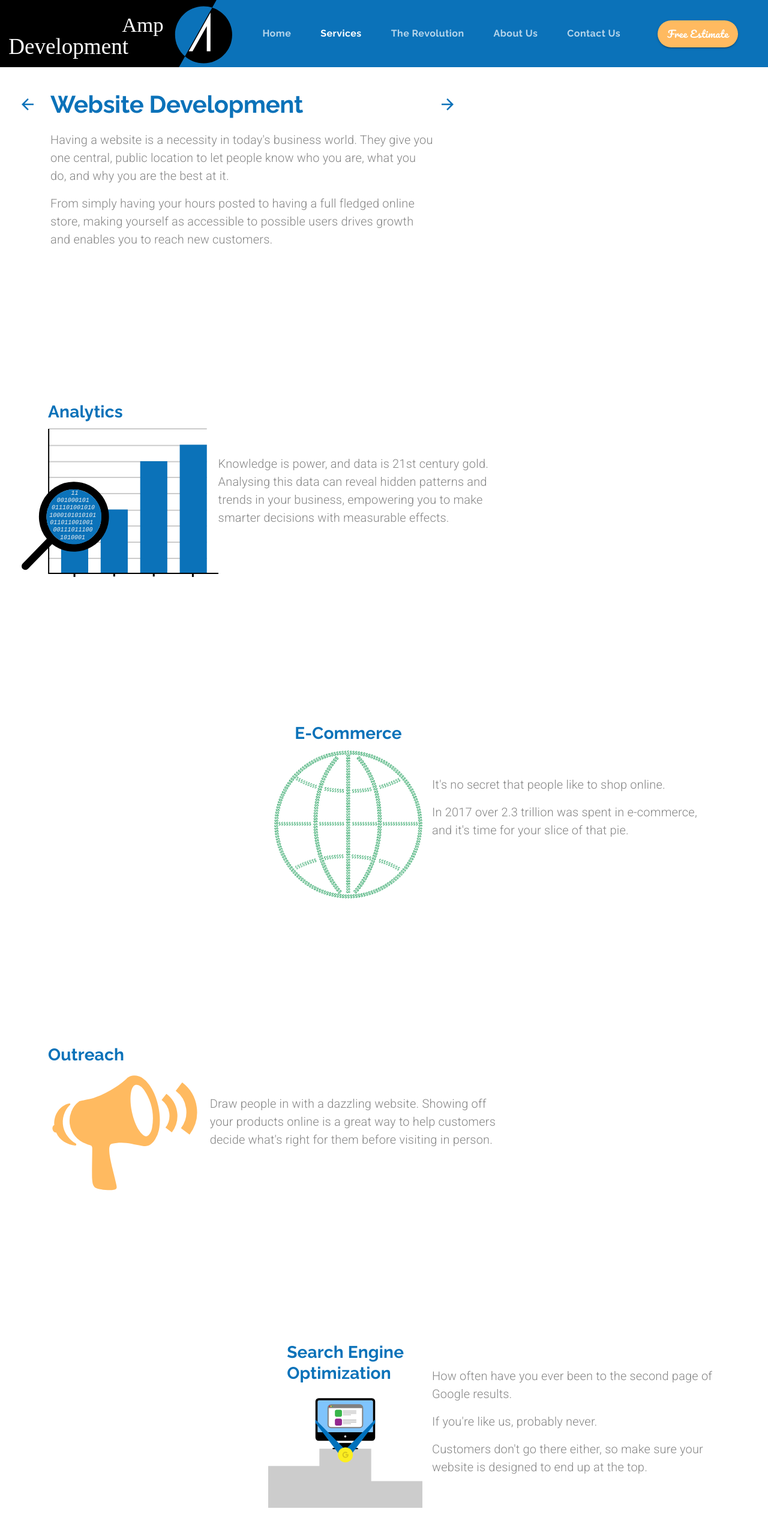
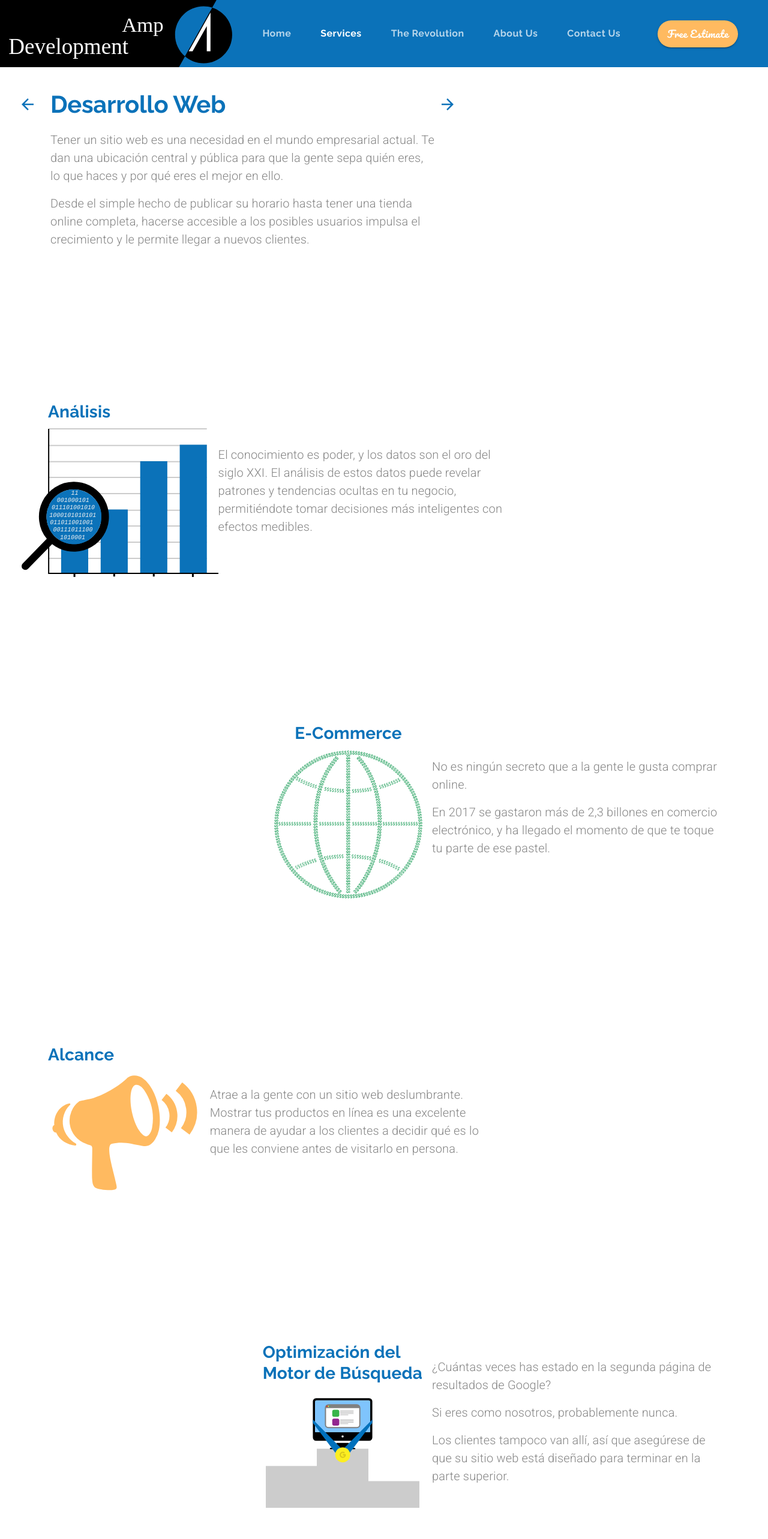
Before and after one commit to JoeContreras/arc-development, a React (Create React App) app: page /websites in a window 1280 px wide. Shown: the top 2566 px of the page at 60% size. Built offline with nearby package versions, Linux system fonts and the light colour scheme.

Commit message:
Web dev page translated

```diff
--- a/src/components/Websites.js
+++ b/src/components/Websites.js
@@ -94,19 +94,19 @@ export default function Websites(props) {
         >
           <Grid item>
             <Typography variant="h2" gutterBottom>
-              Website Development
+              Desarrollo Web
             </Typography>
           </Grid>
           <Grid item>
             <Typography variant="body1" paragraph>
-              Having a website is a necessity in today's business world. They
-              give you one central, public location to let people know who you
-              are, what you do, and why you are the best at it.
+              Tener un sitio web es una necesidad en el mundo empresarial
+              actual. Te dan una ubicación central y pública para que la gente
+              sepa quién eres, lo que haces y por qué eres el mejor en ello.
             </Typography>
             <Typography variant="body1" paragraph>
-              From simply having your hours posted to having a full fledged
-              online store, making yourself as accessible to possible users
-              drives growth and enables you to reach new customers.
+              Desde el simple hecho de publicar su horario hasta tener una
+              tienda online completa, hacerse accesible a los posibles usuarios
+              impulsa el crecimiento y le permite llegar a nuevos clientes.
             </Typography>
           </Grid>
         </Grid>
@@ -139,7 +139,7 @@ export default function Websites(props) {
           <Grid container direction="column">
             <Grid item align={matchesSM ? "center" : undefined}>
               <Typography variant="h4" gutterBottom>
-                Analytics
+                Análisis
               </Typography>
             </Grid>
             <Grid item>
@@ -157,9 +157,10 @@ export default function Websites(props) {
           align={matchesSM ? "center" : undefined}
         >
           <Typography variant="body1">
-            Knowledge is power, and data is 21st century gold. Analysing this
-            data can reveal hidden patterns and trends in your business,
-            empowering you to make smarter decisions with measurable effects.
+            El conocimiento es poder, y los datos son el oro del siglo XXI. El
+            análisis de estos datos puede revelar patrones y tendencias ocultas
+            en tu negocio, permitiéndote tomar decisiones más inteligentes con
+            efectos medibles.
           </Typography>
         </Grid>
       </Grid>
@@ -192,11 +193,11 @@ export default function Websites(props) {
           align={matchesSM ? "center" : undefined}
         >
           <Typography variant="body1" paragraph>
-            It's no secret that people like to shop online.
+            No es ningún secreto que a la gente le gusta comprar online.
           </Typography>
           <Typography variant="body1" paragraph>
-            In 2017 over 2.3 trillion was spent in e-commerce, and it's time for
-            your slice of that pie.
+            En 2017 se gastaron más de 2,3 billones en comercio electrónico, y
+            ha llegado el momento de que te toque tu parte de ese pastel.
           </Typography>
         </Grid>
       </Grid>
@@ -212,7 +213,7 @@ export default function Websites(props) {
           <Grid container direction="column">
             <Grid item align={matchesSM ? "center" : undefined}>
               <Typography variant="h4" gutterBottom>
-                Outreach
+                Alcance
               </Typography>
             </Grid>
             <Grid item>
@@ -227,9 +228,9 @@ export default function Websites(props) {
           align={matchesSM ? "center" : undefined}
         >
           <Typography variant="body1">
-            Draw people in with a dazzling website. Showing off your products
-            online is a great way to help customers decide what's right for them
-            before visiting in person.
+            Atrae a la gente con un sitio web deslumbrante. Mostrar tus
+            productos en línea es una excelente manera de ayudar a los clientes
+            a decidir qué es lo que les conviene antes de visitarlo en persona.
           </Typography>
         </Grid>
       </Grid>
@@ -247,7 +248,7 @@ export default function Websites(props) {
           <Grid container direction="column" alignItems="center">
             <Grid item align={matchesSM ? "center" : undefined}>
               <Typography variant="h4" gutterBottom>
-                Search Engine <br /> Optimization
+                Optimización del <br /> Motor de Búsqueda
               </Typography>
             </Grid>
             <Grid item>
@@ -262,14 +263,15 @@ export default function Websites(props) {
           align={matchesSM ? "center" : undefined}
         >
           <Typography variant="body1" paragraph>
-            How often have you ever been to the second page of Google results.
+            ¿Cuántas veces has estado en la segunda página de resultados de
+            Google?
           </Typography>
           <Typography variant="body1" paragraph>
-            If you're like us, probably never.
+            Si eres como nosotros, probablemente nunca.
           </Typography>
           <Typography variant="body1" paragraph>
-            Customers don't go there either, so make sure your website is
-            designed to end up at the top.
+            Los clientes tampoco van allí, así que asegúrese de que su sitio web
+            está diseñado para terminar en la parte superior.
           </Typography>
         </Grid>
       </Grid>
```
